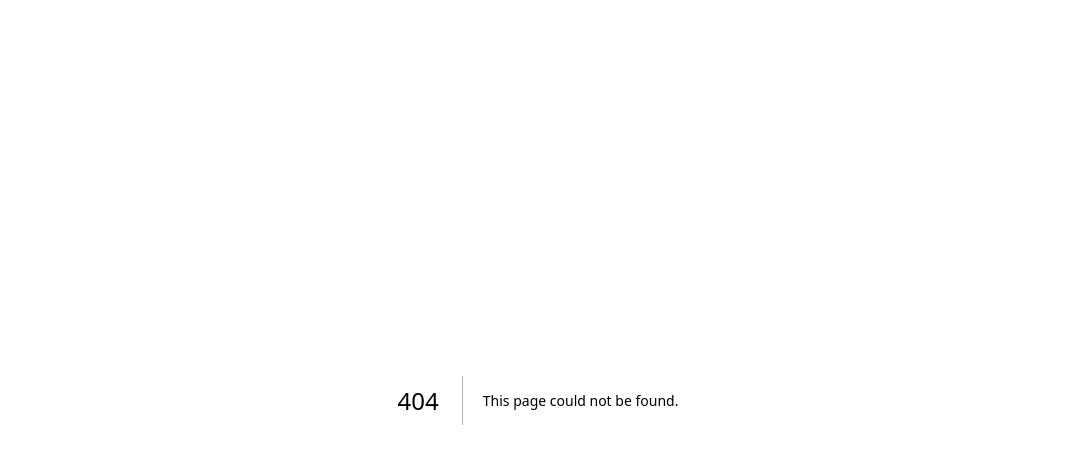
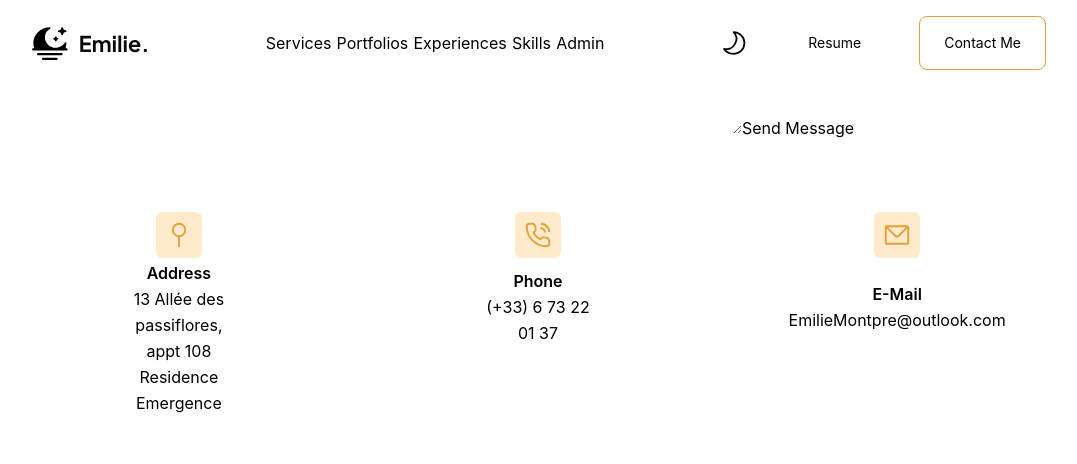
Before and after one commit to SakoSuta/portfolio, a Next.js app: page /contact in a window 1280 px wide. Before the commit this address had no page. Shown: the top 464 px of the page, without its empty margins (102-1179 px from the left). Built offline with nearby package versions, Linux system fonts and the light colour scheme.

Commit message:
page contact

```diff
--- a/pages/components/contact-component/index.tsx
+++ /dev/null
@@ -1,42 +0,0 @@
-import { FC } from 'react';
-import Image from 'next/image'
-
-const ContactForm: FC = () => {
-    return (
-        <>
-            <main>
-                <form>
-                    <input type="text" id="name" name="name" />
-                    <input type="email" id="email" name="email" />
-                    <textarea id="message" name="message" />
-                    <button type="submit">Send Message</button>
-                </form>
-                <div>
-                    <div>
-                        <Image alt="Icon" width={30} height={30} src="/icon/pin.svg" />
-                        <div>
-                            <span>Address</span>
-                            <p>3424 Layman Avenue, Fayetteville, NC</p>
-                        </div>
-                    </div>
-                    <div>
-                        <Image alt="Icon" width={30} height={30} src="/icon/phone_call.svg" />
-                        <div>
-                            <span>Phone</span>
-                            <p>(501) 414-1541</p>
-                        </div>
-                    </div>
-                    <div>
-                        <Image alt="Icon" width={30} height={30} src="/icon/mail.svg" />
-                        <div>
-                            <span>E-Mail</span>
-                            <p>devchapter@gmail.com</p>
-                        </div>
-                    </div>
-                </div>
-            </main>
-        </>
-    )
-}
-
-export default ContactForm;
--- /dev/null
+++ b/pages/contact/contact-component/index.tsx
@@ -0,0 +1,16 @@
+import { FC } from 'react';
+
+const ContactForm: FC = () => {
+    return (
+        <>
+            <form>
+                <input type="text" id="name" name="name" />
+                <input type="email" id="email" name="email" />
+                <textarea id="message" name="message" />
+                <button type="submit">Send Message</button>
+            </form>
+        </>
+    )
+}
+
+export default ContactForm;
--- /dev/null
+++ b/pages/contact/index.tsx
@@ -0,0 +1,48 @@
+import Navigation from "../components/Nav";
+import ContactForm from "./contact-component";
+import Image from 'next/image'
+
+export default function Contact() {
+  return (
+    <>
+      <div className="px-32">
+        <main className="w-full h-screen">
+          <Navigation />
+          <ContactForm />
+          <div className="my-16 flex justify-center">
+            <div className="grid grid-cols-3 w-10/12 gap-x-56">
+                <div className="p-2 h-40 flex flex-col items-center justify-between">
+                    <div className="p-2 bg-TransColor rounded-md">
+                      <Image alt="Icon" width={30} height={30} src="/icon/pin.svg" />
+                    </div>
+                    <div className="h-full my-2 flex flex-col items-center justify-center leading-relaxed">
+                        <span className="font-semibold">Address</span>
+                        <p className="text-center">13 Allée des passiflores,
+                          appt 108 Residence Emergence</p>
+                    </div>
+                </div>
+                <div className="p-2 h-40 flex flex-col items-center justify-between">
+                    <div className="p-2 bg-TransColor rounded-md">
+                      <Image alt="Icon" width={30} height={30} src="/icon/phone_call.svg" />
+                    </div>
+                    <div className="h-full my-2 flex flex-col items-center justify-center leading-relaxed">
+                        <span className="font-semibold">Phone</span>
+                        <p className="text-center">(+33) 6 73 22 01 37</p>
+                    </div>
+                </div>
+                <div className="p-2 h-40 flex flex-col items-center justify-between">
+                    <div className="p-2 bg-TransColor rounded-md">
+                      <Image alt="Icon" width={30} height={30} src="/icon/mail.svg" />
+                    </div>
+                    <div className="h-full my-2 flex flex-col items-center justify-center leading-relaxed">
+                        <span className="font-semibold">E-Mail</span>
+                        <p className="text-center">EmilieMontpre@outlook.com</p>
+                    </div>
+                </div>
+            </div>
+          </div>
+        </main>
+      </div>
+    </>
+  );
+}
--- a/pages/other/contact/index.tsx
+++ /dev/null
@@ -1,31 +0,0 @@
-import Link from "next/link"
-// import ContactForm from "../components/contact-component";
-
-export default function Contact() {
-    return (
-        <>
-            <main>
-                <header>
-                    <nav>
-                        <ul>
-                            <li><Link href="/">Home</Link></li>
-                            <li><Link href="/services">Services</Link></li>
-                            <li><Link href="/portfolios">Portfolios</Link></li>
-                            <li><Link href="/experience">Experiences</Link></li>
-                        </ul>
-                    </nav>
-                </header>
-                <main>
-                    <section>
-                        <form action="">
-                            <input type="text" />
-                            <input type="email" />
-                            <textarea name="message" cols={30} rows={10}></textarea>
-                        </form>
-                    </section>
-                </main>
-                {/* <ContactForm /> */}
-            </main>
-        </>
-    )
-}
--- a/tailwind.config.js
+++ b/tailwind.config.js
@@ -8,6 +8,7 @@ module.exports = {
       extend: {},
       colors: {
         'MyColor': '#E69F34',
+        'TransColor': '#FFEBCC',
         'Categories': '#656D72',
         'DarkMode': '#1D2939',
         'BackD':'#353E4B',
```
Also changed, not shown: pages/index.tsx (+51 -75 lines).
